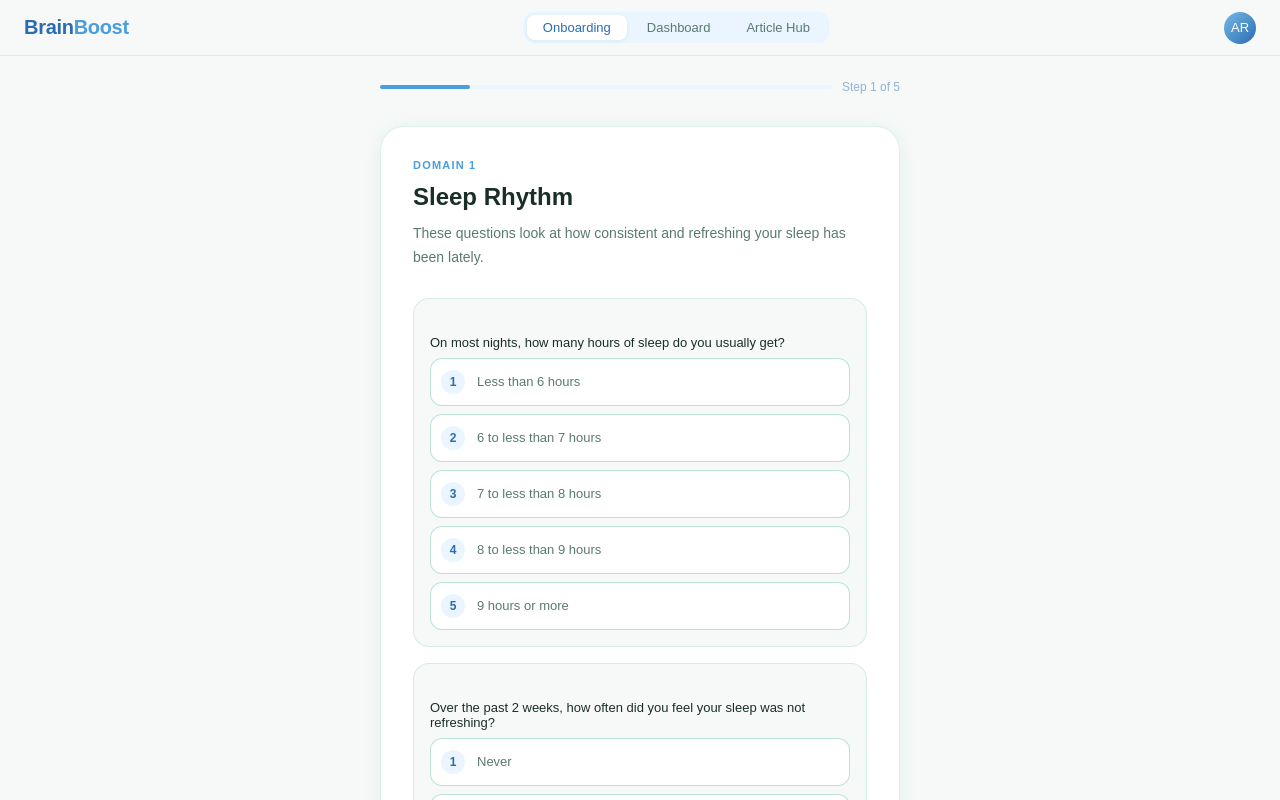
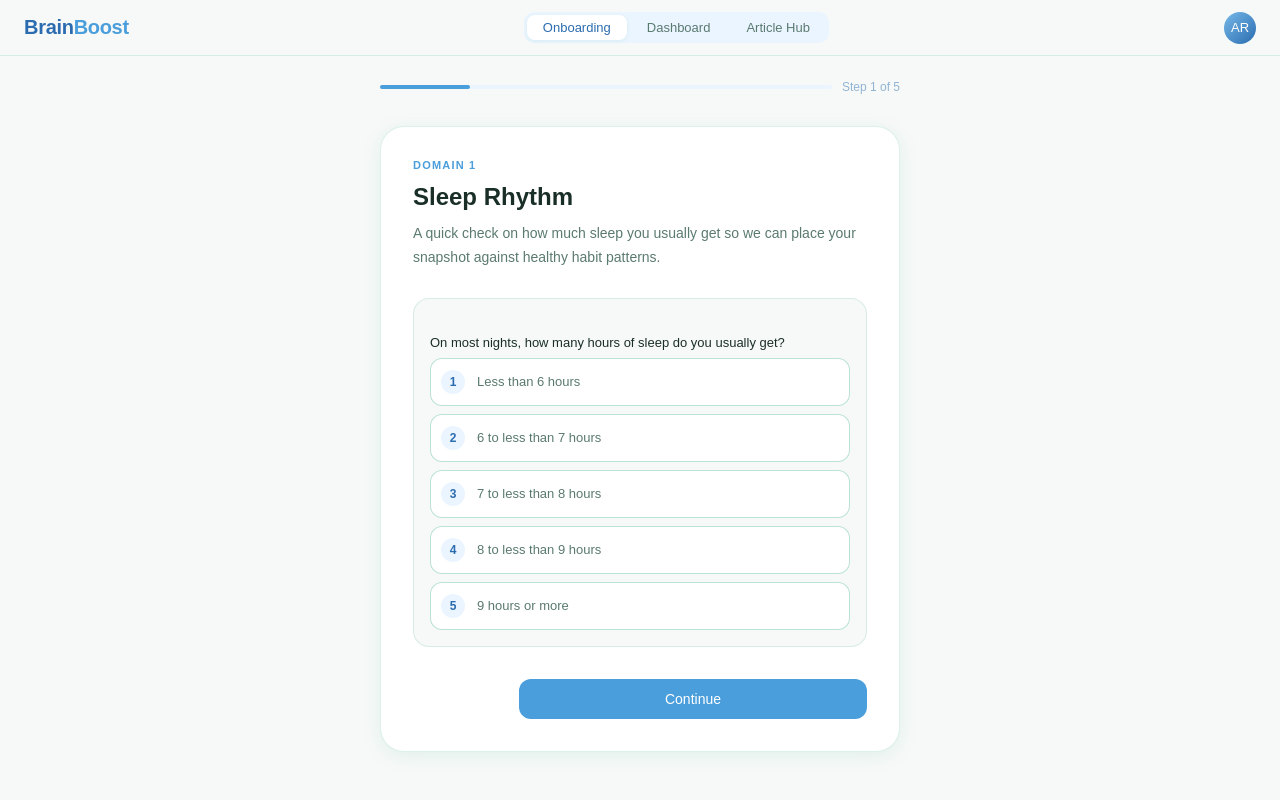
Before and after one commit to nsun0014/brainhealth-tech5120, a React (Vite) app: page /onboarding in a window 1280 px wide. Shown: the top 800 px of the page. Built offline with nearby package versions, Linux system fonts and the light colour scheme.

Commit message:
new onboarding q

```diff
--- a/src/pages/Onboarding.jsx
+++ b/src/pages/Onboarding.jsx
@@ -1,17 +1,15 @@
 import { useState } from 'react'
 import { useNavigate } from 'react-router-dom'
 import './Onboarding.css'
-
-const RESPONSE_LABELS = ['Never', 'Rarely', 'Sometimes', 'Often', 'Always']
 
 const QUESTIONNAIRE_STEPS = [
   {
     key: 'sleep_rhythm',
     eyebrow: 'Domain 1',
     title: 'Sleep Rhythm',
-    description: 'These questions look at how consistent and refreshing your sleep has been lately.',
-    questions: [
-      {
+    description:
+      'A quick check on how much sleep you usually get so we can place your snapshot against healthy habit patterns.',
+    question: {
       id: 'Q1',
       text: 'On most nights, how many hours of sleep do you usually get?',
       options: [
@@ -22,120 +20,65 @@ const QUESTIONNAIRE_STEPS = [
         '9 hours or more',
       ],
     },
-      {
-        id: 'Q2',
-        text: 'Over the past 2 weeks, how often did you feel your sleep was not refreshing?',
-        options: RESPONSE_LABELS,
-      },
-      {
-        id: 'Q3',
-        text: 'Over the past 2 weeks, how often did you have trouble falling asleep or staying asleep?',
-        options: RESPONSE_LABELS,
-      },
-    ],
   },
   {
     key: 'move_mode',
     eyebrow: 'Domain 2',
     title: 'Move Mode',
-    description: 'Your movement habits help us estimate how much physical activity is supporting your brain health.',
-    questions: [
+    description:
+      'This helps us estimate how active your routine is across a usual week, not just on your best days.',
+    question: {
+      id: 'Q2',
+      text: 'In a usual week, on how many days are you physically active for at least 30 minutes?',
+      options: ['0 days', '1-2 days', '3-4 days', '5-6 days', '7 days'],
+    },
+  },
   {
-        id: 'Q4',
-        text: 'On a usual day, how much moderate or vigorous physical activity do you get?',
+    key: 'screen_exposure',
+    eyebrow: 'Domain 3',
+    title: 'Screen Exposure',
+    description:
+      'Late-evening screen time can shape sleep quality, focus, and mental reset, so this checks your daily screen load.',
+    question: {
+      id: 'Q3',
+      text: 'On average, how many hours per day do you spend on screens, particularly during the late evening or before sleep?',
       options: [
-          'Less than 30 minutes',
-          '30 minutes to less than 1 hour',
-          '1 to less than 1.5 hours',
-          '1.5 to less than 2 hours',
-          '2 to less than 2.5 hours',
+        'Less than 2 hours',
+        '2-4 hours',
+        '4-6 hours',
+        '6-8 hours',
+        'More than 8 hours',
       ],
     },
-      {
-        id: 'Q5',
-        text: 'How would you describe your usual daily movement?',
-        options: [
-          'Mostly sitting',
-          'A little light movement',
-          'Some walking or activity',
-          'Active most of the day',
-          'Very active most days',
-        ],
-      },
-      {
-        id: 'Q6',
-        text: 'In a usual week, how often do you do exercise that makes you breathe harder, such as brisk walking, gym, sport, or cycling?',
-        options: ['Never', '1 day', '2 days', '3-4 days', '5 or more days'],
-      },
-    ],
-  },
-  {
-    key: 'cognitive_strain',
-    eyebrow: 'Domain 3',
-    title: 'Cognitive Strain',
-    description: 'This section focuses on overload, mental fatigue, and day-to-day pressure.',
-    questions: [
-      {
-        id: 'Q7',
-        text: 'Over the past 2 weeks, how often have you felt mentally overloaded by study, work, or daily responsibilities?',
-        options: RESPONSE_LABELS,
-      },
-      {
-        id: 'Q8',
-        text: 'Over the past 2 weeks, how often did you find it hard to focus because your mind felt tired or cluttered?',
-        options: RESPONSE_LABELS,
-      },
-      {
-        id: 'Q9',
-        text: 'Over the past 2 weeks, how often did everyday demands feel like they were piling up faster than you could manage them?',
-        options: RESPONSE_LABELS,
-      },
-    ],
   },
   {
     key: 'social_energy',
     eyebrow: 'Domain 4',
     title: 'Social Energy',
-    description: 'Social connection can protect energy, resilience, and overall wellbeing.',
-    questions: [
-      {
-        id: 'Q10',
+    description:
+      'This looks at whether you have been feeling meaningfully connected to other people lately.',
+    question: {
+      id: 'Q4',
       text: 'Over the past 2 weeks, how often did you feel meaningfully connected to other people?',
-        options: RESPONSE_LABELS,
+      options: ['Never', 'Rarely', 'Sometimes', 'Often', 'Always'],
     },
-      {
-        id: 'Q11',
-        text: 'When you feel stressed or drained, how often do you have someone you can talk to?',
-        options: RESPONSE_LABELS,
-      },
-      {
-        id: 'Q12',
-        text: 'Over the past 2 weeks, how often did you feel socially drained or disconnected, even when around other people?',
-        options: RESPONSE_LABELS,
-      },
-    ],
   },
 ]
 
 const DOMAIN_CONFIG = {
-  sleep_rhythm: { label: 'Sleep Rhythm', questions: ['Q1', 'Q2', 'Q3'], reverseScored: ['Q2', 'Q3'] },
-  move_mode: { label: 'Move Mode', questions: ['Q4', 'Q5', 'Q6'], reverseScored: [] },
-  cognitive_strain: { label: 'Cognitive Strain', questions: ['Q7', 'Q8', 'Q9'], reverseScored: ['Q7', 'Q8', 'Q9'] },
-  social_energy: { label: 'Social Energy', questions: ['Q10', 'Q11', 'Q12'], reverseScored: ['Q12'] },
+  sleep_rhythm: { questionId: 'Q1', label: 'Sleep Rhythm', reverse: false },
+  move_mode: { questionId: 'Q2', label: 'Move Mode', reverse: false },
+  screen_exposure: { questionId: 'Q3', label: 'Screen Exposure', reverse: true },
+  social_energy: { questionId: 'Q4', label: 'Social Energy', reverse: false },
 }
 
 function reverseScore(value) {
   return 6 - value
 }
 
-function calculateDomainScore(responses, { questions, reverseScored }) {
-  const raw = questions.reduce((sum, questionId) => {
-    const value = responses[questionId]
-    const adjustedValue = reverseScored.includes(questionId) ? reverseScore(value) : value
-    return sum + adjustedValue
-  }, 0)
-
-  return Math.round(((raw - 3) / 12) * 100)
+function calculateDomainScore(value, reverse = false) {
+  const adjusted = reverse ? reverseScore(value) : value
+  return adjusted * 20
 }
 
 function interpretScore(score) {
@@ -171,9 +114,7 @@ function Onboarding() {
     setShowValidation(false)
   }
 
-  const stepComplete = currentStep
-    ? currentStep.questions.every((question) => responses[question.id])
-    : true
+  const stepComplete = currentStep ? Boolean(responses[currentStep.question.id]) : true
 
   const nextStep = () => {
     if (!stepComplete) {
@@ -197,11 +138,14 @@ function Onboarding() {
   const domainScores = Object.entries(DOMAIN_CONFIG).map(([key, config]) => ({
     key,
     label: config.label,
-    score: calculateDomainScore(responses, config),
+    score: calculateDomainScore(responses[config.questionId], config.reverse),
   }))
 
+  const adjustedScores = Object.values(DOMAIN_CONFIG).map((config) =>
+    config.reverse ? reverseScore(responses[config.questionId]) : responses[config.questionId],
+  )
   const overallScore = Math.round(
-    domainScores.reduce((sum, domain) => sum + domain.score, 0) / domainScores.length,
+    (adjustedScores.reduce((sum, value) => sum + value, 0) / adjustedScores.length) * 20,
   )
   const interpretation = interpretScore(overallScore)
   const insights = buildInsights(domainScores)
@@ -209,6 +153,7 @@ function Onboarding() {
   const finishOnboarding = () => {
     const payload = {
       completedAt: new Date().toISOString(),
+      questionnaireVersion: 'iteration-1-final-4q',
       responses,
       overallScore,
       overallInterpretation: interpretation,
@@ -225,7 +170,9 @@ function Onboarding() {
         <div className="ob-progress-track">
           <div className="ob-progress-fill" style={{ width: `${((step + 1) / totalSteps) * 100}%` }}></div>
         </div>
-        <div className="ob-step-label">Step {step + 1} of {totalSteps}</div>
+        <div className="ob-step-label">
+          Step {step + 1} of {totalSteps}
+        </div>
       </div>
 
       <div className="ob-card">
@@ -236,20 +183,19 @@ function Onboarding() {
             <div className="ob-desc">{currentStep.description}</div>
 
             <div className="question-list">
-              {currentStep.questions.map((question) => (
-                <div key={question.id} className="question-card">
-                  <label className="field-label">{question.text}</label>
+              <div className="question-card">
+                <label className="field-label">{currentStep.question.text}</label>
                 <div className="option-grid cols-1">
-                    {question.options.map((option, index) => {
+                  {currentStep.question.options.map((option, index) => {
                     const value = index + 1
-                      const selected = responses[question.id] === value
+                    const selected = responses[currentStep.question.id] === value
 
                     return (
                       <button
                         key={option}
                         type="button"
                         className={`opt-btn answer-option ${selected ? 'selected' : ''}`}
-                          onClick={() => setAnswer(question.id, value)}
+                        onClick={() => setAnswer(currentStep.question.id, value)}
                       >
                         <span className="answer-scale">{value}</span>
                         <span className="answer-label">{option}</span>
@@ -258,11 +204,10 @@ function Onboarding() {
                   })}
                 </div>
               </div>
-              ))}
             </div>
 
             {showValidation && (
-              <div className="validation-text">Please answer all questions before continuing.</div>
+              <div className="validation-text">Please choose one answer before continuing.</div>
             )}
 
             <div className="ob-footer">
@@ -285,8 +230,8 @@ function Onboarding() {
             <div className="ob-eyebrow">Your Result</div>
             <div className="ob-title">Your brain health snapshot is ready</div>
             <div className="ob-desc">
-              This is a non-clinical lifestyle snapshot based on your answers across sleep, movement,
-              cognitive strain, and social energy.
+              This score is a quick, non-clinical snapshot of four everyday areas linked to brain
+              health: sleep, movement, screen exposure, and social connection.
             </div>
 
             <div className="score-ring">
@@ -313,8 +258,8 @@ function Onboarding() {
 
             <div className="result-title">{interpretation}</div>
             <div className="result-tagline">
-              Your score is the average of four domain scores: Sleep Rhythm, Move Mode, Cognitive
-              Strain, and Social Energy.
+              Your final score comes from four adjusted question scores, with screen exposure
+              reverse-scored so a higher total always means stronger current habits.
             </div>
 
             <div className="result-grid">
@@ -339,8 +284,8 @@ function Onboarding() {
             <div className="tip-box">
               <div className="tip-label">How scoring works</div>
               <div className="tip-text">
-                Some questions are reverse-scored so that a higher final score always reflects
-                stronger current habits and lower day-to-day strain.
+                Sleep, movement, and social energy score directly. Screen exposure is reverse-scored
+                because more late-evening screen time is treated as a weaker protective habit.
               </div>
             </div>
 
```
Lines whose indentation alone changed are shown as unchanged.
